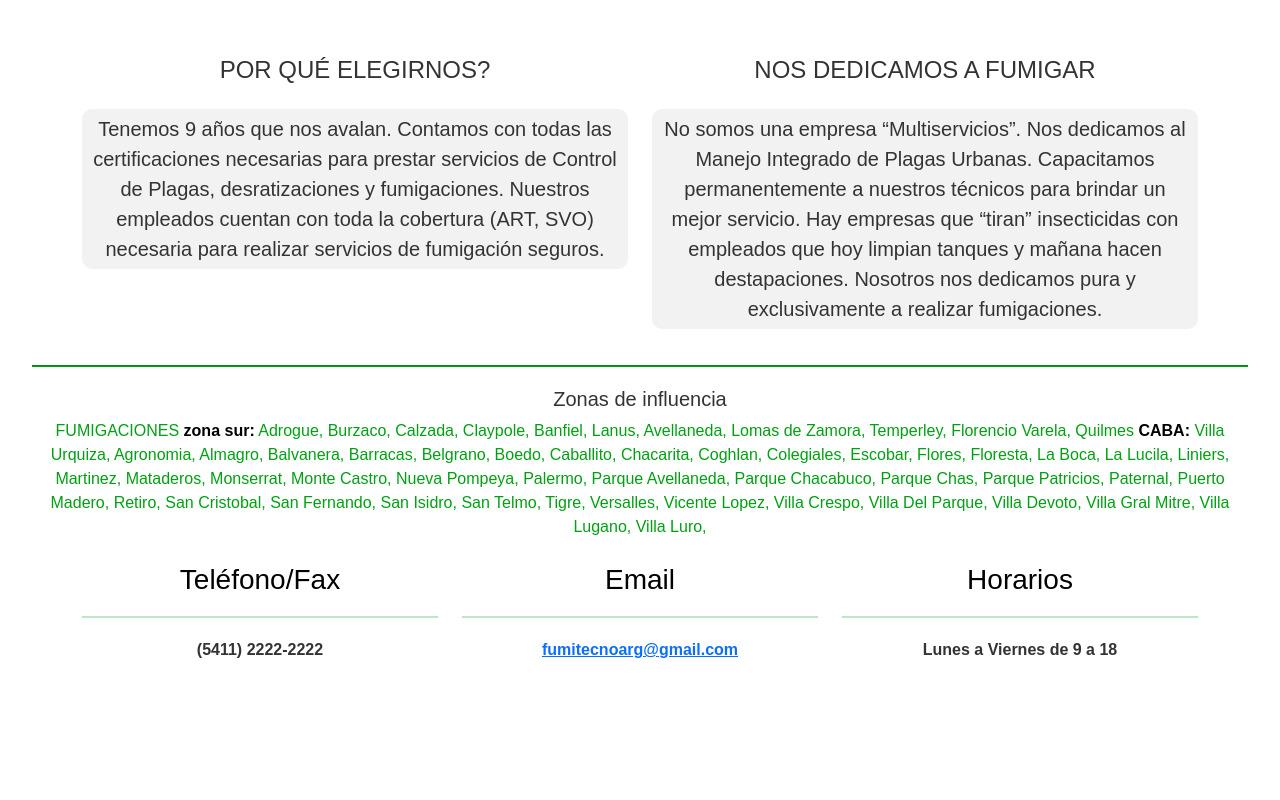
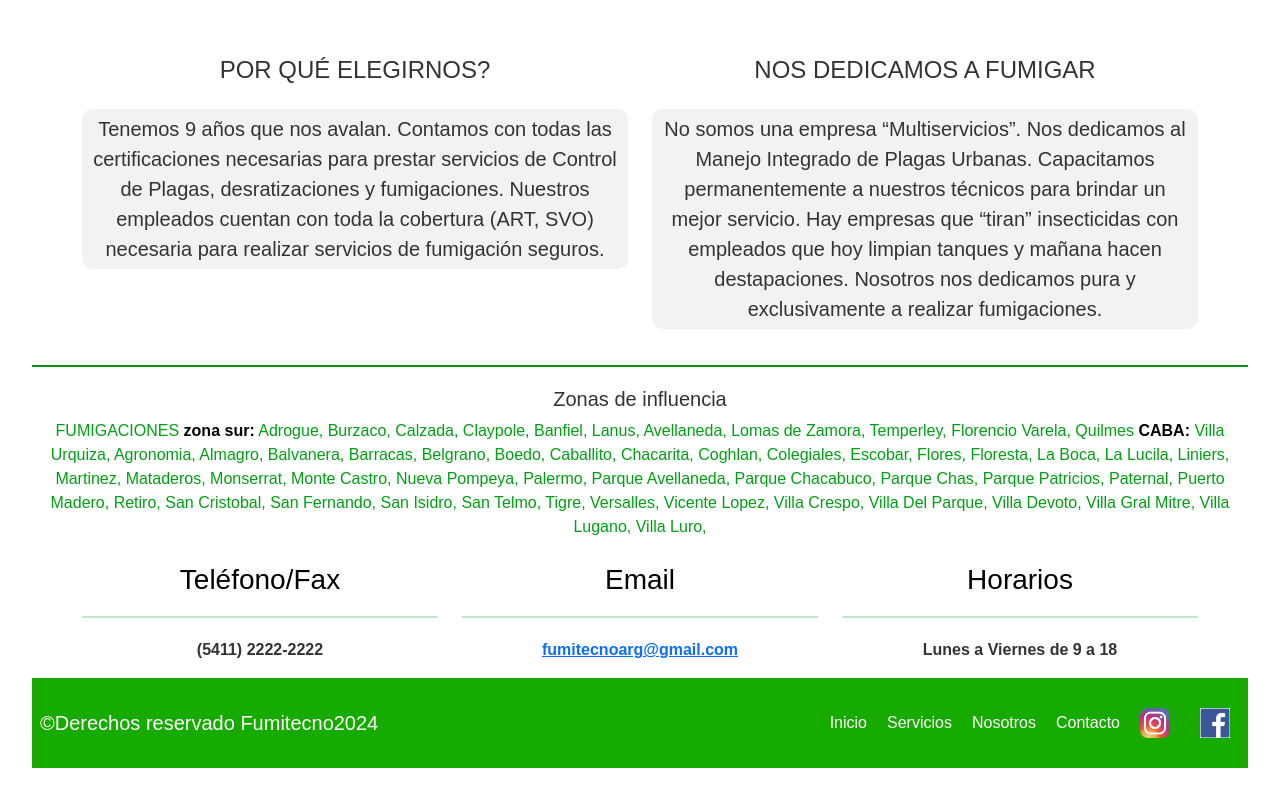
Before and after one commit to Thiago-2004/proyecto-f, a React (Vite) app in the folder proyecto-f/: page /Fumitecno in a window 1280 px wide. Shown: the part 1420-2220 px from the top of the page. Before the commit the page ends 2130 px from the top, so only its background shows below. Built offline with nearby package versions, Linux system fonts and the light colour scheme.

Commit message:
Footer jsx y css

```diff
--- a/proyecto-f/src/App.jsx
+++ b/proyecto-f/src/App.jsx
@@ -3,6 +3,7 @@
 import './App.css';
 import NavbarCustom from './componentes/narbar/narbar';
 import Seccion from './componentes/Seccion/Seccion';
+import Footer from './componentes/Footer/footer';
 
 function App() {
   return (
@@ -16,6 +17,7 @@
 
           </Routes>
         </main>
+        <Footer />
       </div>
     </Router>
   );
--- /dev/null
+++ b/proyecto-f/src/componentes/Footer/Footer.css
@@ -0,0 +1,55 @@
+.instagram{
+    border-radius: 8px;
+    height: 30px;
+    margin-right: 10px;
+}
+
+.facebook{
+    border-radius: 0px;
+    height: 30px;
+    margin-right: 10px;
+}
+
+
+  footer {
+    background-color: #17ab00;
+    color: #fff;
+    padding: 30px 0;
+  }
+
+  .footer-content {
+    display: flex;
+    justify-content: space-between;
+    align-items: center;
+    max-width: 1200px;
+    margin: 0 auto;
+  }
+
+  .footer-content p {
+    margin: 0;
+    font-size: 20px;
+  }
+
+  .footer-content ul {
+    list-style-type: none;
+    padding: 0;
+    margin: 0;
+  }
+
+  .footer-content ul li {
+    display: inline;
+    margin-right: 20px;
+  }
+
+  .footer-content ul li:last-child {
+    margin-right: 0;
+  }
+
+  .footer-content ul li a {
+    color: #fff;
+    text-decoration: none;
+  }
+
+  .footer-content ul li a:hover {
+    text-decoration: underline;
+  }
--- /dev/null
+++ b/proyecto-f/src/componentes/Footer/Footer.jsx
@@ -0,0 +1,32 @@
+
+import './Footer.css';
+import facebook from '../../assets/imagenes/facebook.jpeg';
+import instagram from '../../assets/imagenes/instagram.jpeg';
+
+function Footer() {
+    return (
+        <footer>
+            <div className="footer-content">
+                <p>©Derechos reservado Fumitecno2024</p>
+                <ul>
+                    <li><a href="#">Inicio</a></li>
+                    <li><a href="#">Servicios</a></li>
+                    <li><a href="#">Nosotros</a></li>
+                    <li><a href="#">Contacto</a></li>
+                    <li>
+                        <a target="_blank" rel="noopener noreferrer" href="https://www.instagram.com/fumitecno_arg/">
+                            <img className="instagram" src={instagram} alt="Instagram" />
+                        </a>
+                    </li>
+                    <li>
+                        <a target="_blank" rel="noopener noreferrer" href="https://www.facebook.com/Fumitecno/">
+                            <img className="facebook" src={facebook} alt="Facebook" />
+                        </a>
+                    </li>
+                </ul>
+            </div>
+        </footer>
+    );
+}
+
+export default Footer;
--- a/proyecto-f/src/componentes/narbar/narbar.css
+++ b/proyecto-f/src/componentes/narbar/narbar.css
@@ -3,7 +3,7 @@
  }
  .bg-celeste{
    --bs-bg-opacity: 1;
-   background-color: #ecffec;
+   background-color: #ffffff;
  }
 
  .me-auto nav.link{
```
Also changed, not shown: proyecto-f/src/assets/imagenes/facebook.jpeg (added), proyecto-f/src/assets/imagenes/instagram.jpeg (added).
